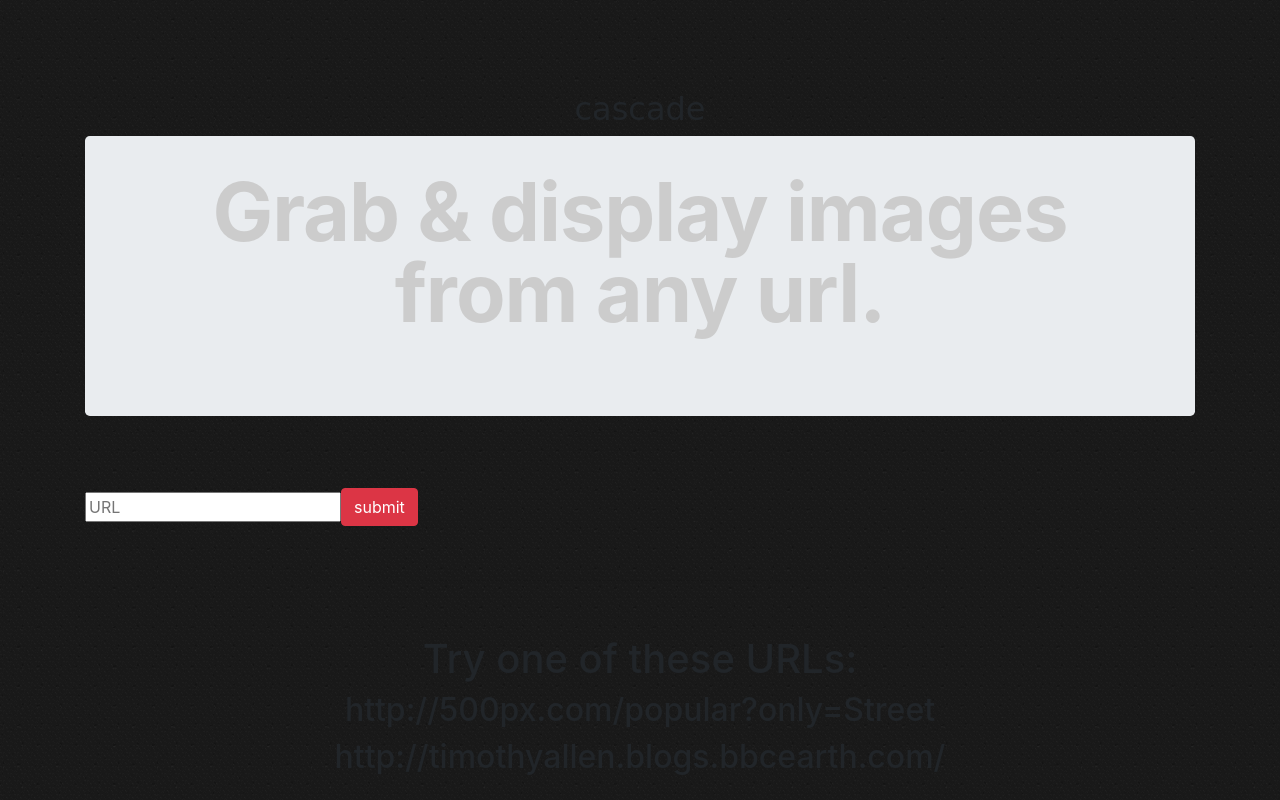
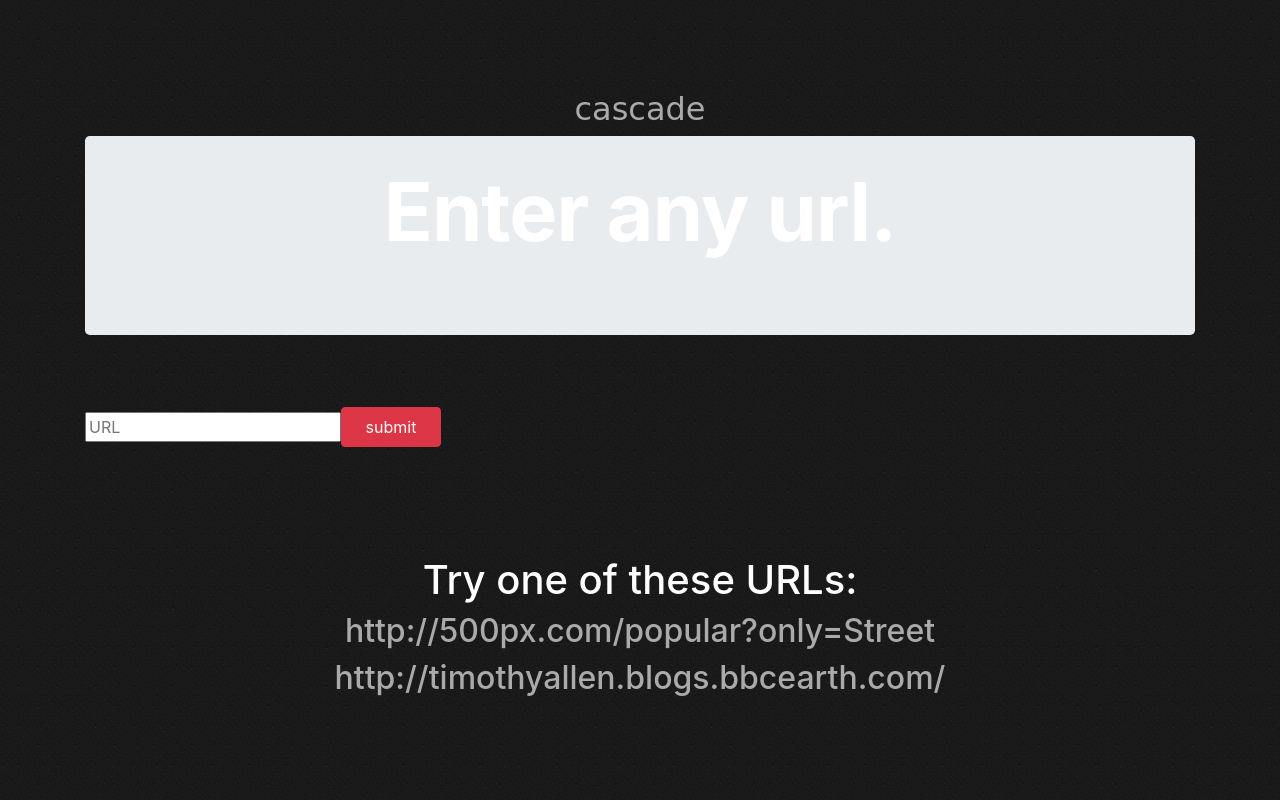
Before and after one commit to rxl/cascade, a Flask app: page / in a window 1280 px wide. Run offline with Flask 2, Linux system fonts and the light colour scheme; some libraries are stand-ins or nearby versions.

Commit message:
changing home layout

```diff
--- a/app.py
+++ b/app.py
@@ -48,7 +48,7 @@ def get_file_data_and_size(url):
 		opened_file = urllib2.urlopen(url)
 	except:
 		print "the image url could not be opened"
-		return (None, 0)
+		return 0
 	#try:
 	#	size = int(file.headers.get("content-length"))
 	#except:
@@ -77,8 +77,11 @@ def get_images_from_url(url):
 
 	if url.endswith('.jpg') or url.endswith('.png'):
 		size = get_size(url)
-		image = ImageObject(url, None, size)
-		images.append(image)
+		if size > 1:
+			image = ImageObject(url, None, size)
+			images.append(image)
+		else:
+			return None
 	else:
 		html = None
 		try:
@@ -86,7 +89,7 @@ def get_images_from_url(url):
 			undigested_html = page.read()
 			html = BeautifulSoup(undigested_html)
 		except:
-			return "The webpage could not be opened. Make sure you entered a valid URL."
+			return None
 
 		image_tags = html.findAll('img')
 		for image in image_tags:
@@ -124,12 +127,15 @@ def get_largest_image_from_url():
 def display_images():
 	url = request.args.get('url')
 	if url is None:
-		return "Please enter a url."
+		return render_template('try_again.html')
 
 	images = get_images_from_url(url)
 	#for image in images:
 	#	print image.size
-	return render_template('view_images.html', images=images, min_width=MIN_WIDTH, grid_width=GRID_WIDTH)
+	if images is not None and len(images) > 4:
+		return render_template('view_images.html', images=images, min_width=MIN_WIDTH, grid_width=GRID_WIDTH)
+	else:
+		return render_template('try_again.html')
 
 if __name__ == '__main__':
     # Bind to PORT if defined, otherwise default to 5000.
--- a/static/style.css
+++ b/static/style.css
@@ -1,4 +1,5 @@
 body {
+  color: #AAAAAA;
   position: relative;
   padding-top: 90px;
   background-color: #fff;
@@ -18,7 +19,7 @@ body {
   font-weight: bold;
   letter-spacing: -1px;
   line-height: 1;
-  color: #CCCCCC;
+  color: white;
 }
 .jumbotron p {
   margin-bottom: 18px;
@@ -85,3 +86,19 @@ hr.soften {
   background-image:      -o-linear-gradient(left, rgba(0,0,0,0), rgba(0,0,0,.1), rgba(0,0,0,0));
   border: 0;
 }
+
+.brand {
+  font-family: cursive;
+  text-align: center;
+  margin-left: auto;
+  margin-right: auto;
+  width: 800px;
+}
+
+.error-message {
+  font-family: cursive;
+  text-align: center;
+  margin-left: auto;
+  margin-right: auto;
+  width: 800px;
+}
--- a/templates/index.html
+++ b/templates/index.html
@@ -9,11 +9,11 @@
 {% endblock %}
 
 {% block content %}
-	<h2 style="font-family: cursive; text-align: center; margin-left: auto; margin-right: auto; width: 1000px;">cascade</h2>
+	<h2 class="brand">cascade</h2>
     <div class="container page">
        	<header class="jumbotron masthead">
        		<div class="inner">
-				<h1>Grab & display images from any url.</h1>
+				<h1>Enter any url.</h1>
 			</div>
 		</header>
 		<script>
@@ -29,11 +29,11 @@
 		</script>
 		<div style="text-align: center;" id="center-form-area">
 			<form class="form-inline" name="input" action="{{ url_for('display_images') }}" method="get">
-				<input class="input-xlarge" type="text" name="url" placeholder="URL" />
-				<input type="submit" value="submit" class="btn btn-danger" id="submit-button" />
+				<input class="input-xxlarge" style="height: 30px;" type="text" name="url" placeholder="URL" />
+				<input type="submit" value="submit" style="height: 40px; width: 100px;" class="btn btn-danger" id="submit-button" />
 			</form>
 			<hr class="soften">
-			<h1>Try one of these URLs:</h1>
+			<h1 style="color: white;">Try one of these URLs:</h1>
 			<h2>http://500px.com/popular?only=Street</h2>
 			<h2>http://timothyallen.blogs.bbcearth.com/</h2>
 		</div>
```
Also changed, not shown: templates/try_again.html (added, +13 -0 lines).
